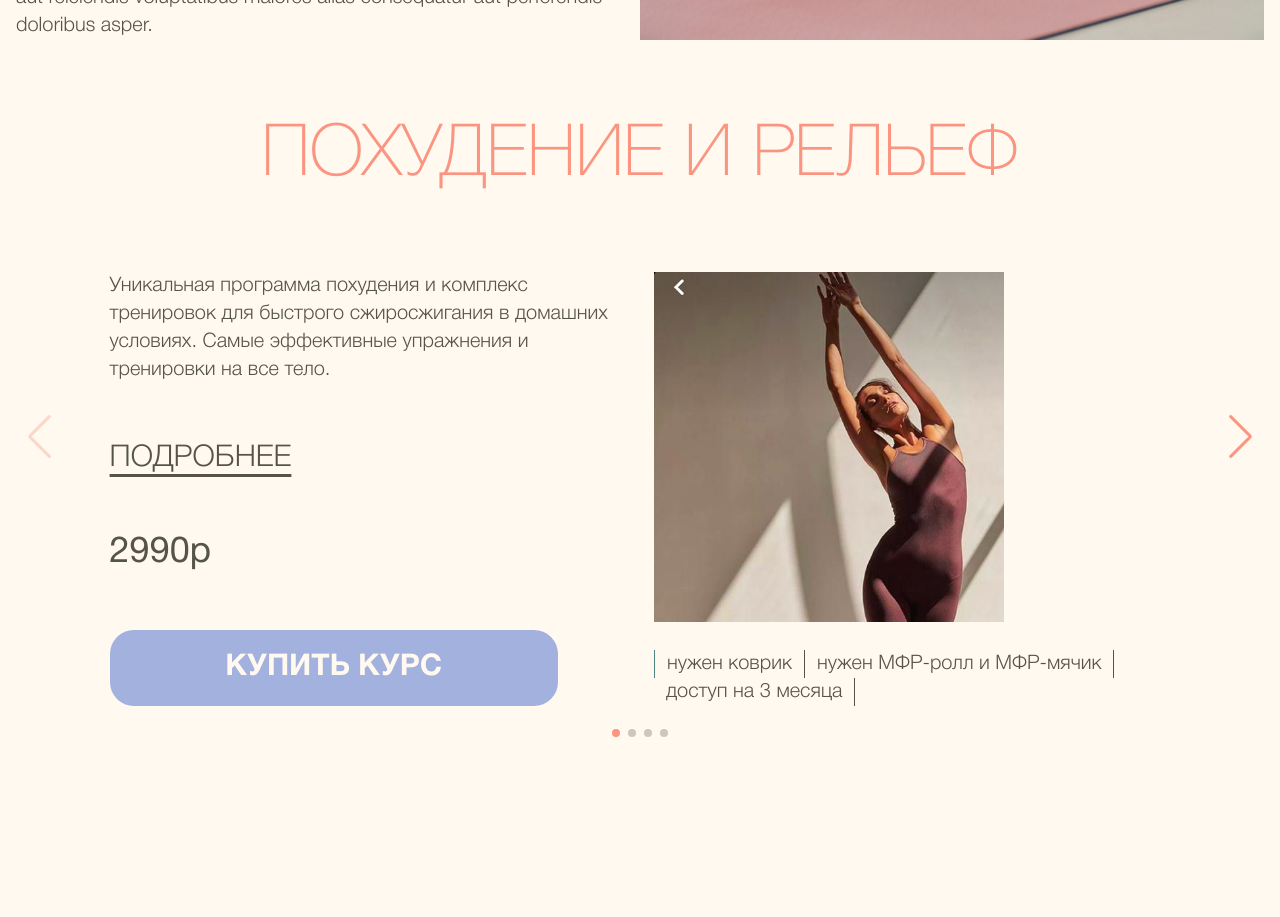
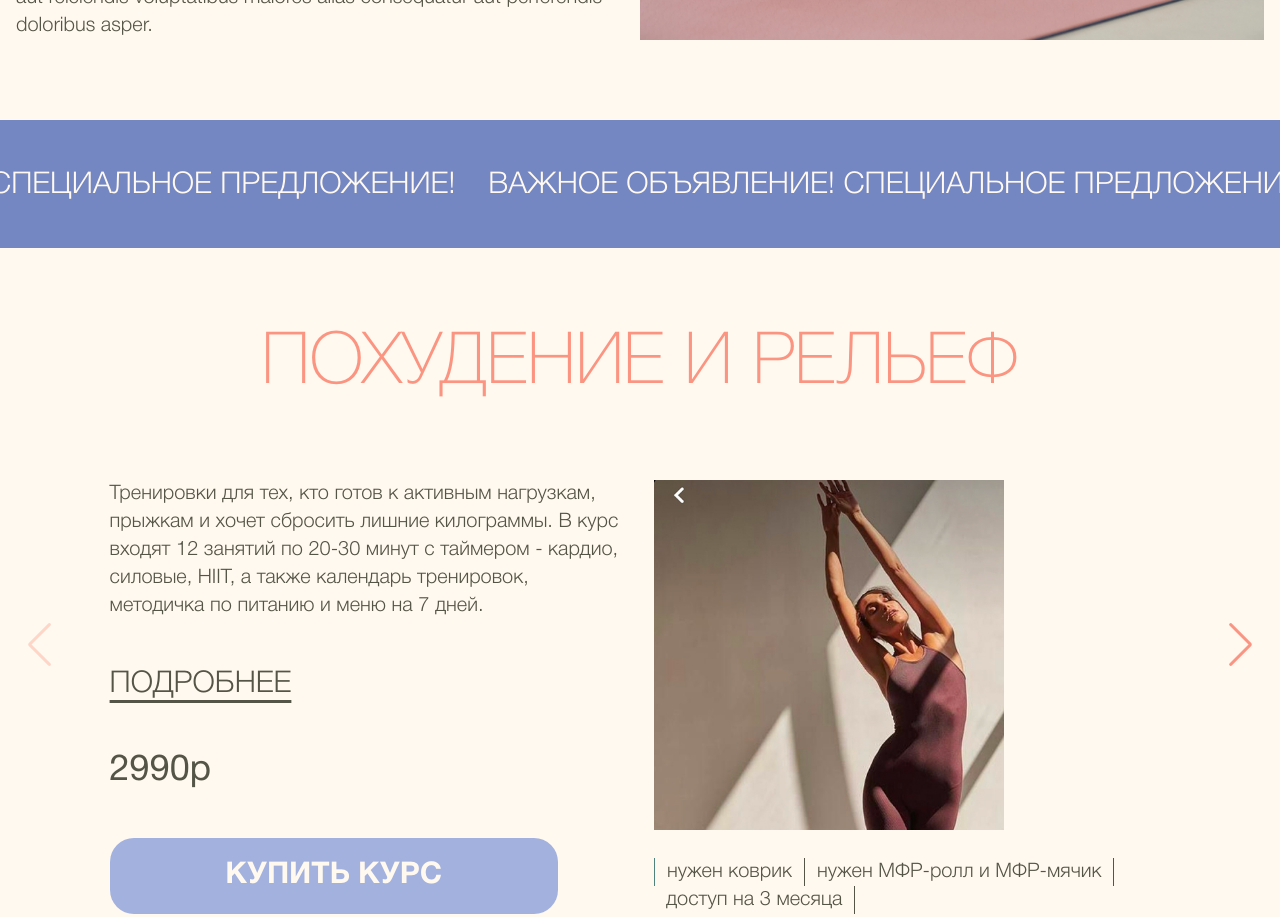
Before and after one commit to artemyizmaylov/maristretching, a Next.js app: page / in a window 1280 px wide. Shown: the part 1760-2677 px from the top of the page. Before the commit the page ends 2594 px from the top, so only its background shows below. Built offline with nearby package versions, Linux system fonts and the light colour scheme.

Commit message:
Добавлен баннер

```diff
--- a/app/global.css
+++ b/app/global.css
@@ -5,6 +5,30 @@
 :root {
     --swiper-navigation-color: rgb(251 148 129);
     --swiper-pagination-color: rgb(251 148 129);
+}
+
+.marquee-smooth {
+    overflow: hidden;
+}
+
+.marquee-inner {
+    width: 200%;
+    animation: marquee-smooth 20s linear infinite;
+}
+
+.marquee-inner span {
+    width: 50%;
+    white-space: nowrap;
+}
+
+@keyframes marquee-smooth {
+    0% {
+        transform: translateX(0);
+    }
+
+    100% {
+        transform: translateX(-50%);
+    }
 }
 
 @layer base {
--- a/app/page.jsx
+++ b/app/page.jsx
@@ -7,6 +7,7 @@ import Slider from "./ui/slider";
 import hero from '@/app/images/hero.webp'
 import about2 from '@/app/images/about-me2.webp';
 import CourseCard from "./ui/course-card";
+import Banner from "./ui/banner";
 
 
 export default function Home() {
@@ -38,6 +39,8 @@ export default function Home() {
         <Image src={about2} alt="#" width={476} height={639} className="object-contain md:w-1/2" />
       </section>
 
+      <Banner />
+
       <section className="container pt-20" id="courses">
         <Slider courses={courses} />
       </section>
--- /dev/null
+++ b/app/ui/banner.jsx
@@ -0,0 +1,11 @@
+export default function Banner() {
+    return (
+        <div className="marquee-smooth mt-20 h-32 bg-whitepurple block w-screen -translate-x-[16px] text-white text-3xl uppercase text-center pt-12">
+            <div class="marquee-inner flex">
+                <span>Важное объявление! Специальное предложение! </span>
+                <span aria-hidden="true">Важное объявление! Специальное предложение! </span>
+                <span aria-hidden="true">Важное объявление! Специальное предложение! </span>
+            </div>
+        </div>
+    );
+}
--- a/courses/pilates.mdx
+++ b/courses/pilates.mdx
@@ -12,5 +12,5 @@
     'h2p': 'Вам нужен будет только коврик'
     'h3': 'Доступ на 6 месяцев'
     'h3p': 'Тренировки будут доступны в мобильном приложении SkillSpace'
-    'annotation': 'Вековая система тренировок Джозефа Пилатеса, направленная на улучшение осанки, развития гибкости, баланса и возвращения телу его природной грации.'
+    'annotation': '12 занятий по системе Джозефа Пилатеса откроют новый взгляд на тренировки через работу с концентрацией и визуализацией. Занятия длительностью 30-40 минут. Важное внимание уделяется нейтрали позвоночника и правильной работе с дыханием.'
 ---
--- a/courses/pohudenie-i-reljef.mdx
+++ b/courses/pohudenie-i-reljef.mdx
@@ -12,5 +12,5 @@
     'h2p': 'для безопасной и эффективной тренировки'
     'h3': 'доступ на 3 месяца'
     'h3p': 'вы сможете выполнять тренировки в комфортном для вас темпе и пройти курс несколько раз'
-    'annotation': 'Уникальная программа похудения и комплекс тренировок для быстрого сжиросжигания в домашних условиях. Самые эффективные упражнения и тренировки на все тело.'
+    'annotation': 'Тренировки для тех, кто готов к активным нагрузкам, прыжкам и хочет сбросить лишние килограммы. В курс входят 12 занятий по 20-30 минут с таймером - кардио, силовые, HIIT, а также календарь тренировок, методичка по питанию и меню на 7 дней.'
 ---
--- a/courses/rastyajka.mdx
+++ b/courses/rastyajka.mdx
@@ -12,5 +12,5 @@
     'h2p': 'С дополнительным инвентарем, который легко заменить домашними вещами'
     'h3': 'Доступ на 6 месяцев'
     'h3p': 'В мобильном приложении и на сайте Skillspace'
-    'annotation': 'Вековая система тренировок Джозефа Пилатеса, направленная на улучшение осанки, развития гибкости, баланса и возвращения телу его природной грации.'
+    'annotation': '21 тренировка, направленная на улучшение гибкости и мобильности суставов. Занятия с упором на конкретные группы мышц и на все тело. 12 тренировок по 45-55 минут заменят поход в студию, 2 вечерние растяжки, способные успокоить разум и тело, остальные тренировки по 15-35 минут помогут встроить занятия в любой загруженный день.'
 ---
--- a/courses/zdorovie-i-balans.mdx
+++ b/courses/zdorovie-i-balans.mdx
@@ -12,5 +12,5 @@
     'h2p': 'для безопасной и эффективной тренировки'
     'h3': 'доступ на 3 месяца'
     'h3p': 'вы сможете выполнять тренировки в комфортном для вас темпе и пройти курс несколько раз'
-    'annotation': 'Идеальное сочетание разных видов тренировок для правильного подхода к здоровью своего организма. Самые эффективные упражнения и тренировки на все тело.'
+    'annotation': 'Курс из 15 тренировок по 40 минут поможет укрепить здоровье и улучшить физическую форму в комфортном темпе. Мы будем работать над осанкой и общей гармонией тела с помощью пилатеса, растяжки и силовых упражнений.'
 ---
```
